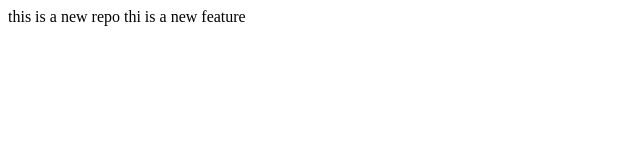
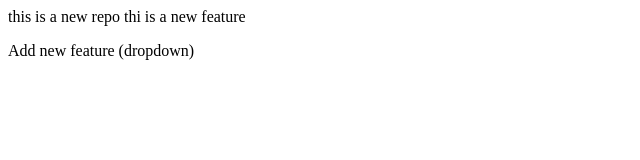
Before and after one commit to Abinashx5/LocalRepo, a plain HTML site: page index.html in a window 1280 px wide. Shown: the whole page, without its empty margins (0-640 px from the left). Drawn offline with Linux system fonts and the light colour scheme.

Commit message:
Add dropdown

```diff
--- a/index.html
+++ b/index.html
@@ -8,6 +8,7 @@
 <body>
     this is a new repo
     thi is a new feature
+    <p>Add new feature (dropdown)</p>
 
 </body>
 </html>
```
